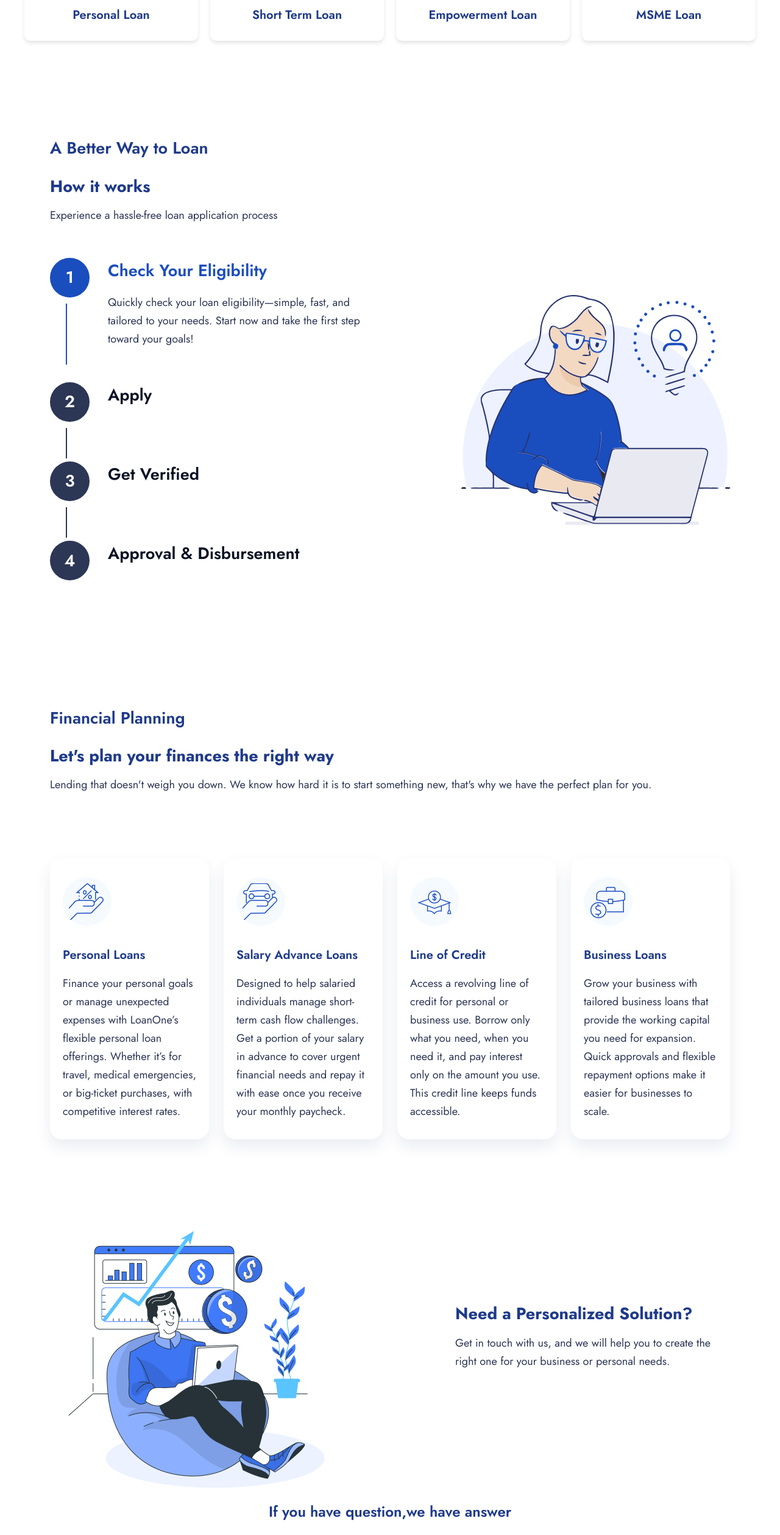
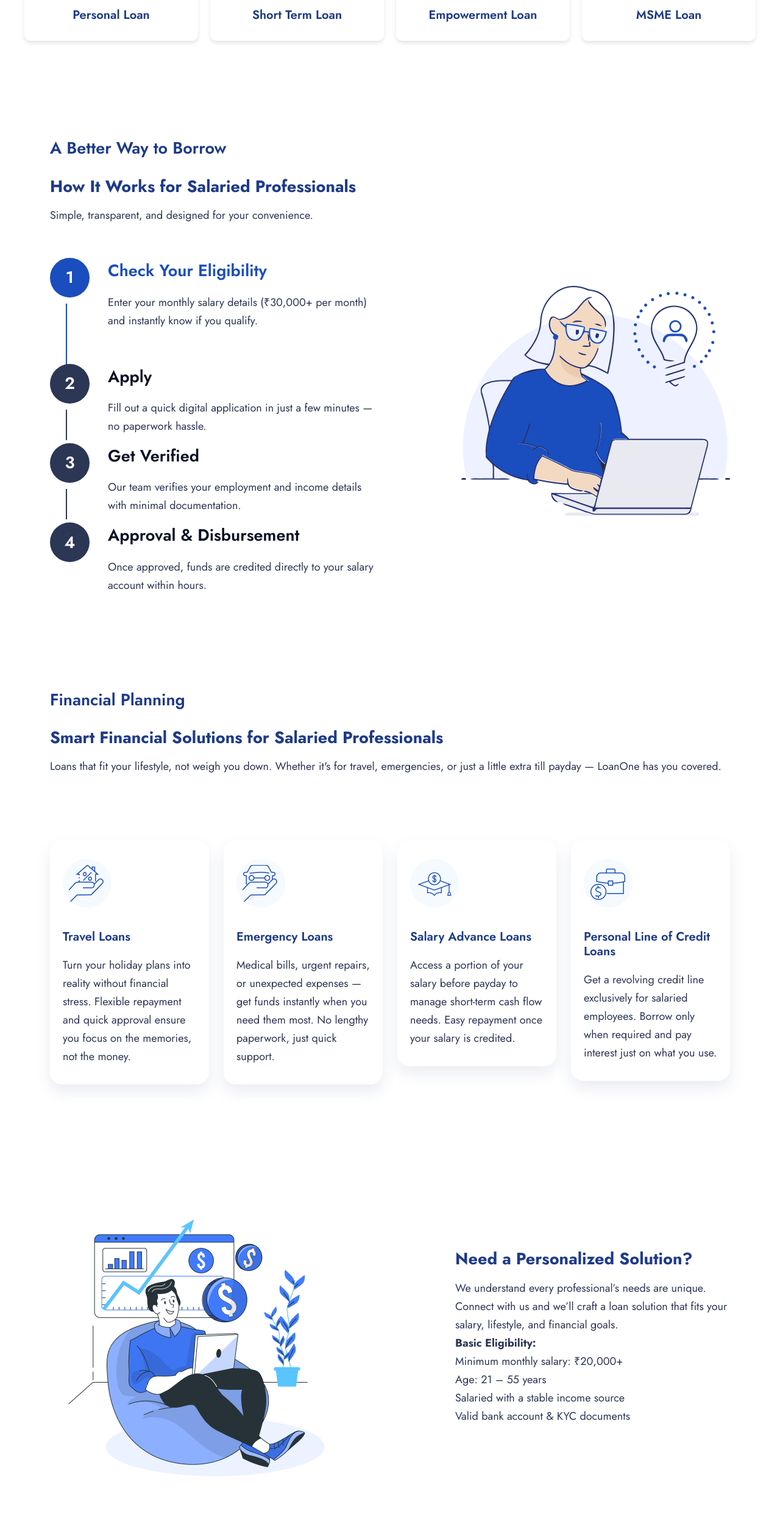
Before and after one commit to AssistFin/Stagingloan1next, a Next.js app: page /index-backup in a window 1280 px wide. Shown: the part 1859-4377 px from the top of the page at 61% size. Built offline with nearby package versions, Linux system fonts and the light colour scheme.

Commit message:
content change in some section

```diff
--- a/components/accountDetail/HowItWork.jsx
+++ b/components/accountDetail/HowItWork.jsx
@@ -12,10 +12,10 @@ const HowItWork = () => {
           <div>
             <div className="col-lg-8">
               <div className="section-header">
-                <h5 className="sub-title" style={{ fontSize: '27px'}}>A Better Way to Loan</h5>
-                <h2 className="title" style={{ fontSize: '27px'}}>How it works</h2>
+                <h5 className="sub-title" style={{ fontSize: '27px'}}>A Better Way to Borrow</h5>
+                <h2 className="title" style={{ fontSize: '27px'}}>How It Works for Salaried Professionals</h2>
                 <p>
-                Experience a hassle-free loan application process
+                Simple, transparent, and designed for your convenience.
                 </p>
               </div>
             </div>
@@ -43,8 +43,7 @@ const HowItWork = () => {
                     <div className="col-lg-10 col-9">
                       <div className="right-side">
                         <h4>Check Your Eligibility</h4>
-                        <p>
-                        Quickly check your loan eligibility—simple, fast, and tailored to your needs. Start now and take the first step toward your goals!
+                        <p>Enter your monthly salary details (₹30,000+ per month) and instantly know if you qualify.
                         </p>
                       </div>
                     </div>
@@ -70,11 +69,7 @@ const HowItWork = () => {
                     <div className="col-lg-10 col-9">
                       <div className="right-side">
                         <h4>Apply</h4>
-                        <p>
-                        Create your LoanOne account and
-                        fill out the application
-                         for your chosen loan product.
-                        </p>
+                        <p>Fill out a quick digital application in just a few minutes — no paperwork hassle.</p>
                       </div>
                     </div>
                   </div>
@@ -99,9 +94,7 @@ const HowItWork = () => {
                     <div className="col-lg-10 col-9">
                       <div className="right-side">
                         <h4>Get Verified</h4>
-                        <p>
-                        Securely verify your identity and documents for quick approval.
-                        </p>
+                        <p>Our team verifies your employment and income details with minimal documentation.</p>
                       </div>
                     </div>
                   </div>
@@ -126,9 +119,7 @@ const HowItWork = () => {
                     <div className="col-lg-10 col-9">
                       <div className="right-side">
                         <h4>Approval & Disbursement</h4>
-                        <p>
-                        Upon approval, funds will be credited directly to your account.
-                        </p>
+                        <p>Once approved, funds are credited directly to your salary account within hours.</p>
                       </div>
                     </div>
                   </div>
--- a/components/common/Planning.jsx
+++ b/components/common/Planning.jsx
@@ -12,13 +12,8 @@ const Planning = () => {
             <div>
               <div className="section-text">
                 <h5 className="sub-title" style={{fontSize: '27px'}}>Financial Planning</h5>
-                <h2 className="title" style={{fontSize: '27px'}}>
-                  Let&apos;s plan your finances the right way
-                </h2>
-                <p>
-                  Lending that doesn&apos;t weigh you down. We know how hard it is
-                  to start something new, that&apos;s why we have the perfect plan
-                  for you.
+                <h2 className="title" style={{fontSize: '27px'}}>Smart Financial Solutions for Salaried Professionals</h2>
+                <p>Loans that fit your lifestyle, not weigh you down. Whether it&apos;s for travel, emergencies, or just a little extra till payday — LoanOne has you covered.
                 </p>
               </div>
               {/* <Link href="/register" className="cmn-btn">
--- a/components/home/Personalized.jsx
+++ b/components/home/Personalized.jsx
@@ -16,10 +16,19 @@ const Personalized = () => {
             <div className="col-lg-6 col-xl-5 pt-120 pb-120">
               <div className="section-text">
                 <h3 className="title" style={{fontSize: '27px'}}>Need a Personalized Solution?</h3>
-                <p>
-                  Get in touch with us, and we will help you to create the right
-                  one for your business or personal needs.
-                </p>
+                <p>We understand every professional’s needs are unique. Connect with us and we’ll craft a loan
+solution that fits your salary, lifestyle, and financial goals.</p>
+                <p><strong>Basic Eligibility:</strong></p>
+                <ul class="list">
+                <li class="list-item d-flex align-items-center">
+                <span class="check d-flex align-items-center justify-content-center"></span><span>Minimum monthly salary: ₹20,000+</span></li>
+                <li class="list-item d-flex align-items-center">
+                <span class="check d-flex align-items-center justify-content-center"></span><span>Age: 21 – 55 years</span></li>
+                <li class="list-item d-flex align-items-center">
+                <span class="check d-flex align-items-center justify-content-center"></span><span>Salaried with a stable income source</span></li>
+                <li class="list-item d-flex align-items-center">
+                <span class="check d-flex align-items-center justify-content-center"></span><span>Valid bank account &amp; KYC documents</span></li>
+                </ul>
               </div>
               {/* <Link href="/register" className="cmn-btn">
                 Apply for a loan
--- a/data/planningData.js
+++ b/data/planningData.js
@@ -12,29 +12,29 @@ const planning_data = [
     id: 1,
     icon1: loan_1,
     icon2: loan_11,
-    title: "Personal Loans",
-    dsc_list: ["Finance your personal goals or manage unexpected expenses with LoanOne’s flexible personal loan offerings. Whether it’s for travel, medical emergencies, or big-ticket purchases, with competitive interest rates."],
+    title: "Travel Loans",
+    dsc_list: ["Turn your holiday plans into reality without financial stress. Flexible repayment and quick approval ensure you focus on the memories, not the money."],
   },
   {
     id: 2,
     icon1: loan_2,
     icon2: loan_22,
-    title: "Salary Advance Loans",
-    dsc_list: ["Designed to help salaried individuals manage short-term cash flow challenges. Get a portion of your salary in advance to cover urgent financial needs and repay it with ease once you receive your monthly paycheck."],
+    title: "Emergency Loans",
+    dsc_list: ["Medical bills, urgent repairs, or unexpected expenses — get funds instantly when you need them most. No lengthy paperwork, just quick support."],
   },
   {
     id: 3,
     icon1: loan_3,
     icon2: loan_33,
-    title: "Line of Credit",
-    dsc_list: ["Access a revolving line of credit for personal or business use. Borrow only what you need, when you need it, and pay interest only on the amount you use. This credit line keeps funds accessible."],
+    title: "Salary Advance Loans",
+    dsc_list: ["Access a portion of your salary before payday to manage short-term cash flow needs. Easy repayment once your salary is credited."],
   },
   {
     id: 4,
     icon1: loan_4,
     icon2: loan_44,
-    title: "Business Loans",
-    dsc_list: ["Grow your business with tailored business loans that provide the working capital you need for expansion. Quick approvals and flexible repayment options make it easier for businesses to scale."],
+    title: "Personal Line of Credit Loans",
+    dsc_list: ["Get a revolving credit line exclusively for salaried employees. Borrow only when required and pay interest just on what you use."],
   },
 ];
 
--- a/pages/index.js
+++ b/pages/index.js
@@ -149,10 +149,8 @@ export default function LoginPage({ startLoading, stopLoading }) {
       >
         {!showOtpDialog && (
           <>
-            <h3 className={styles.welcomeText}>Welcome to World of</h3>
-            <h3 className={styles.mainTitle}>Financial Empowerment</h3>
-            <h3 className={styles.subTitle}>With</h3>
-            <h3 className={styles.subTitle} style={{color: '#0d6efd'}}>LoanOne</h3>
+            <h4 className={styles.welcomeText}>Welcome to World of Financial Empowerment with  <span className={styles.welcomeText} style={{color: '#062478'}}>Loan</span><span className={styles.welcomeText} style={{color: '#0a8a1d'}}>One</span></h4>
+            <h3 className={styles.subTitle}>Salary Advance Loans for Working Professionals</h3>
             <div className={styles.tagline}>
               <span>Reliability</span> | <span>Efficiency</span> |{" "}
               <span>Innovation</span>
--- a/public/scss/pages/_section.scss
+++ b/public/scss/pages/_section.scss
@@ -1739,9 +1739,9 @@
         transition: 0.3s;
       }
       p {
-        visibility: hidden;
+       /* visibility: hidden;
         transition: 0.3s;
-        opacity: 0;
+        opacity: 0;*/
       }
     }
     &.active {
--- a/styles/Login.module.css
+++ b/styles/Login.module.css
@@ -1,7 +1,7 @@
 /* styles/Login.module.css */
 .pageContainer {
   text-align: center;
-  padding: 60px 20px;
+  padding: 30px 20px;
   background: #f9fafb; /* Light gray background like the second design */
   box-shadow: 0 4px 6px rgba(0, 0, 0, 0.1);
   position: relative;
@@ -22,10 +22,9 @@
 
 /* Header styles */
 .welcomeText {
-  color: #1e3a8a;
   font-size: 1.5rem;
   margin-bottom: 5px;
-  font-weight: 600;
+  font-weight: 400;
 }
 
 .mainTitle {
```
